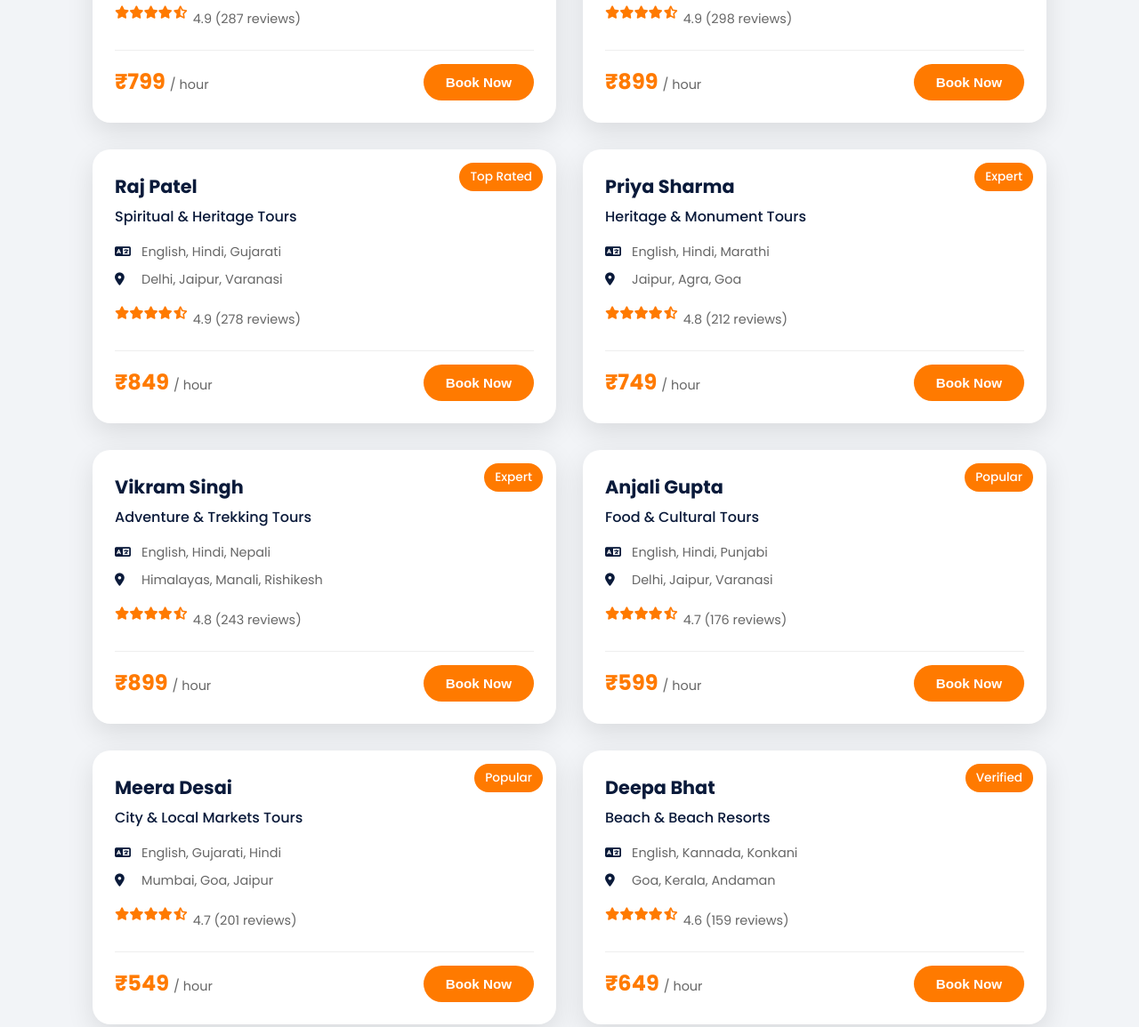
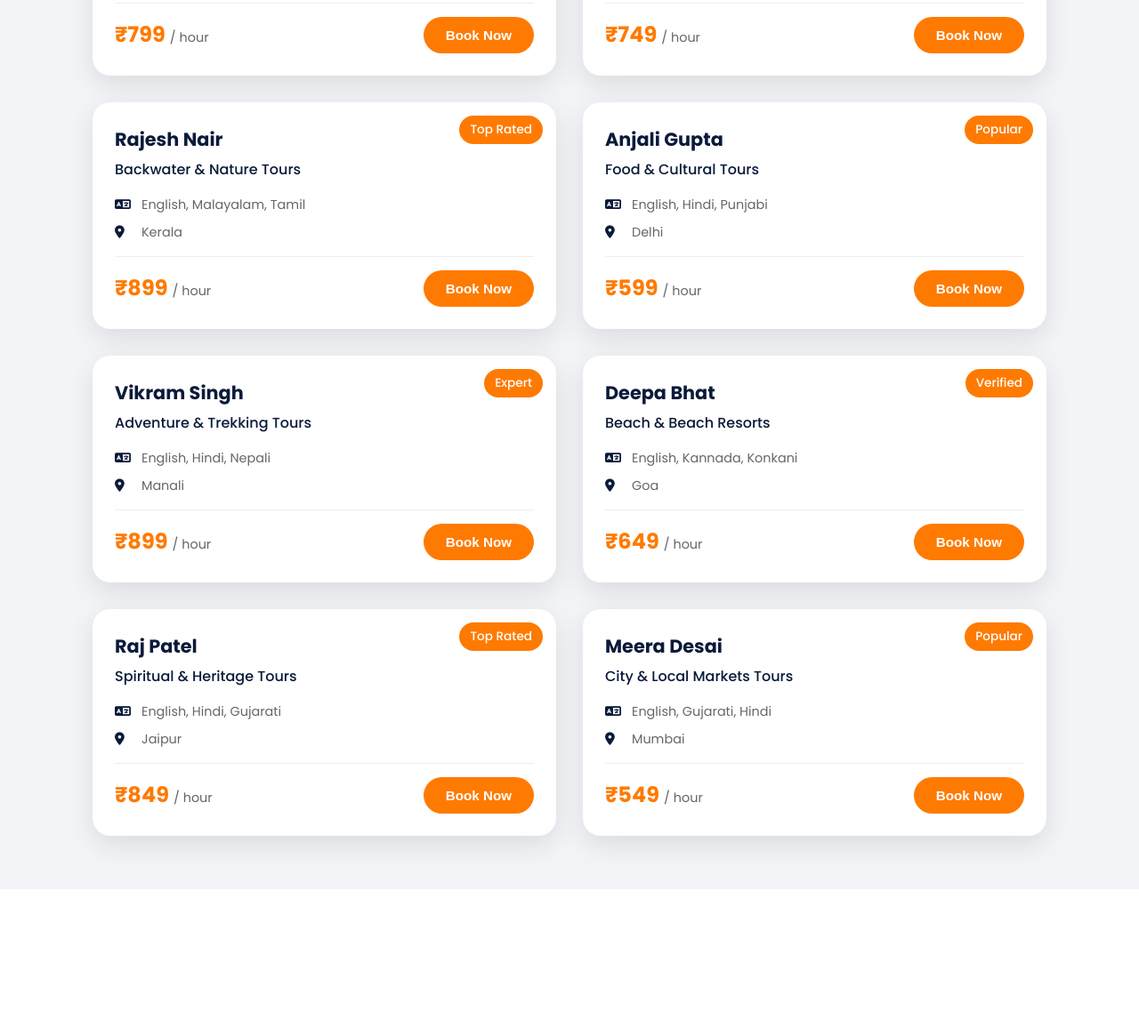
Before and after one commit to AnupamDubeyy/Trip-Guide-India, a plain HTML site: page search-guides.html in a window 1280 px wide. Shown: the part 727-1882 px from the top of the page at 89% size. After the commit the page ends 1727 px from the top, so only its background shows below. Drawn offline with nearby package versions, Linux system fonts and the light colour scheme.

Commit message:
bugs reviewed

```diff
--- a/search-guides.html
+++ b/search-guides.html
@@ -684,10 +684,8 @@
                 image: "https://images.unsplash.com/photo-1566753323558-f4e0952af115?ixlib=rb-4.0.3&auto=format&fit=crop&w=400&q=80",
                 specialty: "Sacred & Spiritual Tours",
                 languages: "English, Hindi, Bengali",
-                rating: 4.9,
-                reviews: 287,
                 price: 799,
-                location: "Varanasi, Agra, Delhi",
+                location: "Varanasi",
                 badge: "Top Rated"
             },
             {
@@ -696,10 +694,8 @@
                 image: "https://images.unsplash.com/photo-1594744803329-e58b31de8bf5?ixlib=rb-4.0.3&auto=format&fit=crop&w=400&q=80",
                 specialty: "Heritage & Monument Tours",
                 languages: "English, Hindi, Marathi",
-                rating: 4.8,
-                reviews: 212,
                 price: 749,
-                location: "Jaipur, Agra, Goa",
+                location: "Agra",
                 badge: "Expert"
             },
             {
@@ -708,10 +704,8 @@
                 image: "https://images.unsplash.com/photo-1570295999919-56ceb5ecca61?ixlib=rb-4.0.3&auto=format&fit=crop&w=400&q=80",
                 specialty: "Backwater & Nature Tours",
                 languages: "English, Malayalam, Tamil",
-                rating: 4.9,
-                reviews: 298,
                 price: 899,
-                location: "Kerala, Goa, Himalayas",
+                location: "Kerala",
                 badge: "Top Rated"
             },
             {
@@ -720,10 +714,8 @@
                 image: "https://images.unsplash.com/photo-1531746020798-e6953c6e8e04?ixlib=rb-4.0.3&auto=format&fit=crop&w=400&q=80",
                 specialty: "Food & Cultural Tours",
                 languages: "English, Hindi, Punjabi",
-                rating: 4.7,
-                reviews: 176,
                 price: 599,
-                location: "Delhi, Jaipur, Varanasi",
+                location: "Delhi",
                 badge: "Popular"
             },
             {
@@ -732,10 +724,8 @@
                 image: "https://images.unsplash.com/photo-1618886614638-80e3c103d31a?ixlib=rb-4.0.3&auto=format&fit=crop&w=400&q=80",
                 specialty: "Adventure & Trekking Tours",
                 languages: "English, Hindi, Nepali",
-                rating: 4.8,
-                reviews: 243,
                 price: 899,
-                location: "Himalayas, Manali, Rishikesh",
+                location: "Manali",
                 badge: "Expert"
             },
             {
@@ -744,10 +734,8 @@
                 image: "https://images.unsplash.com/photo-1508214751196-bcfd4ca60f91?ixlib=rb-4.0.3&auto=format&fit=crop&w=400&q=80",
                 specialty: "Beach & Beach Resorts",
                 languages: "English, Kannada, Konkani",
-                rating: 4.6,
-                reviews: 159,
                 price: 649,
-                location: "Goa, Kerala, Andaman",
+                location: "Goa",
                 badge: "Verified"
             },
             {
@@ -756,10 +744,8 @@
                 image: "https://images.unsplash.com/photo-1564564321837-a57b7070ac4f?ixlib=rb-4.0.3&auto=format&fit=crop&w=400&q=80",
                 specialty: "Spiritual & Heritage Tours",
                 languages: "English, Hindi, Gujarati",
-                rating: 4.9,
-                reviews: 278,
                 price: 849,
-                location: "Delhi, Jaipur, Varanasi",
+                location: "Jaipur",
                 badge: "Top Rated"
             },
             {
@@ -768,10 +754,8 @@
                 image: "https://images.unsplash.com/photo-1544717305-2782549b5136?ixlib=rb-4.0.3&auto=format&fit=crop&w=400&q=80",
                 specialty: "City & Local Markets Tours",
                 languages: "English, Gujarati, Hindi",
-                rating: 4.7,
-                reviews: 201,
                 price: 549,
-                location: "Mumbai, Goa, Jaipur",
+                location: "Mumbai",
                 badge: "Popular"
             }
         ];
@@ -880,10 +864,6 @@
                                 <i class="fas fa-map-marker-alt"></i>
                                 <span>${guide.location}</span>
                             </div>
-                        </div>
-                        <div class="guide-rating">
-                            <span class="stars">${generateStars(guide.rating)}</span>
-                            <span>${guide.rating} (${guide.reviews} reviews)</span>
                         </div>
                         <div class="guide-price">
                             <div class="price-amount">₹${guide.price} <span>/ hour</span></div>
```
Also changed, not shown: booking-details.html (+0 -16 lines).
